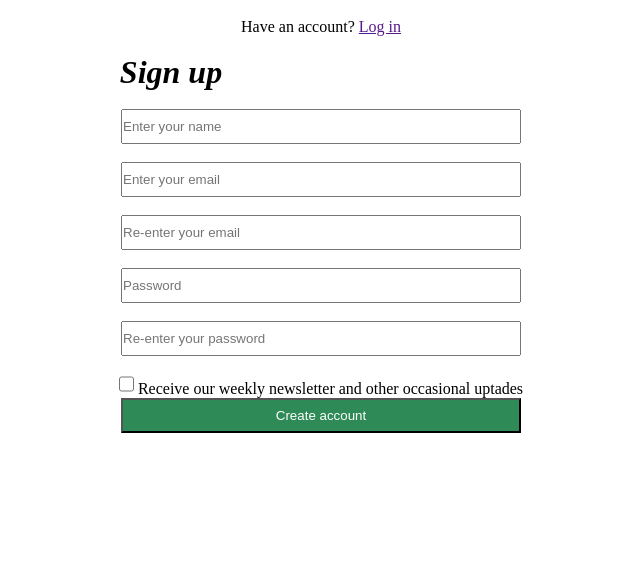
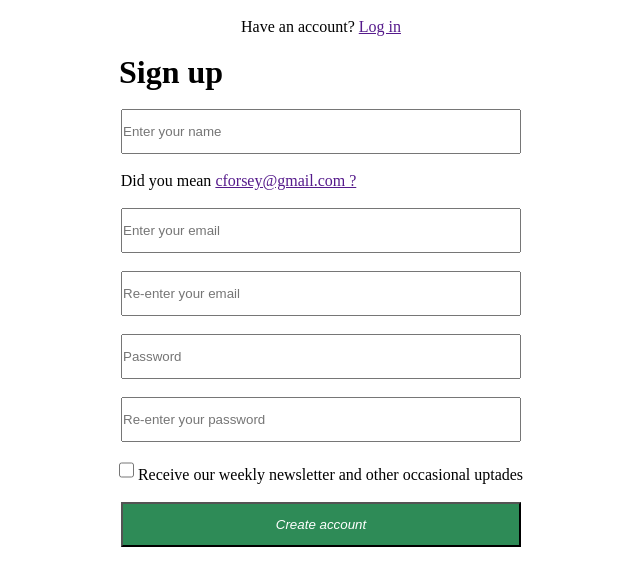
Before and after one commit to tofiq7770/htmlTask1, a plain HTML site: page Task1/Form.html in a window 1280 px wide. Shown: the whole page, without its empty margins (319-959 px from the left). Drawn offline with Linux system fonts and the light colour scheme.

Commit message:
finalize 2

```diff
--- a/Task1/Form.css
+++ b/Task1/Form.css
@@ -9,9 +9,9 @@ div{
 }
 input{
     width: 400px;
-    height: 35px;
+    height: 45px;
 }
 h1{
-    font-style: oblique;
+    font-style: normal;
     margin-right: 300px;
 }
--- a/Task1/Form.html
+++ b/Task1/Form.html
@@ -21,7 +21,10 @@
     </div>
     <br>
     <div>
-        <input type="Email" placeholder="Enter your email" id="email" required>
+        <head>Did you mean</head>
+        <a href="" style="margin-right: 165px;">cforsey@gmail.com ?</a><br>
+        <br>
+        <input type="Email" placeholder="Enter your email" id="email" required><br>
     </div>
     <br>
     <div>
@@ -42,13 +45,13 @@
              name="Receive our weekly newsletter and other occasional uptades"
               id="Receive our weekly newsletter and other occasional uptades"
               value="Receive our weekly newsletter and other occasional uptades"
-              style="height: 20px; width: 15px;">
-              Receive our weekly newsletter and other
-               occasional uptades
+              style="height: 20px; width: 15px; box-sizing: border-box;">
+              Receive our weekly newsletter and other occasional uptades
         </label>
     </div>
+    <br>
     <div>
-        <input type="submit" style="background-color: seagreen;color: white;" name="Create account" id="Create account" value="Create account" >
+        <input type="submit" style="background-color: seagreen;color: white; font-style: oblique;" name="Create account" id="Create account" value="Create account" >
     </div>
     </form>
 </div>
```
Also changed, not shown: Task1/Table.html (+4 -1 lines).
